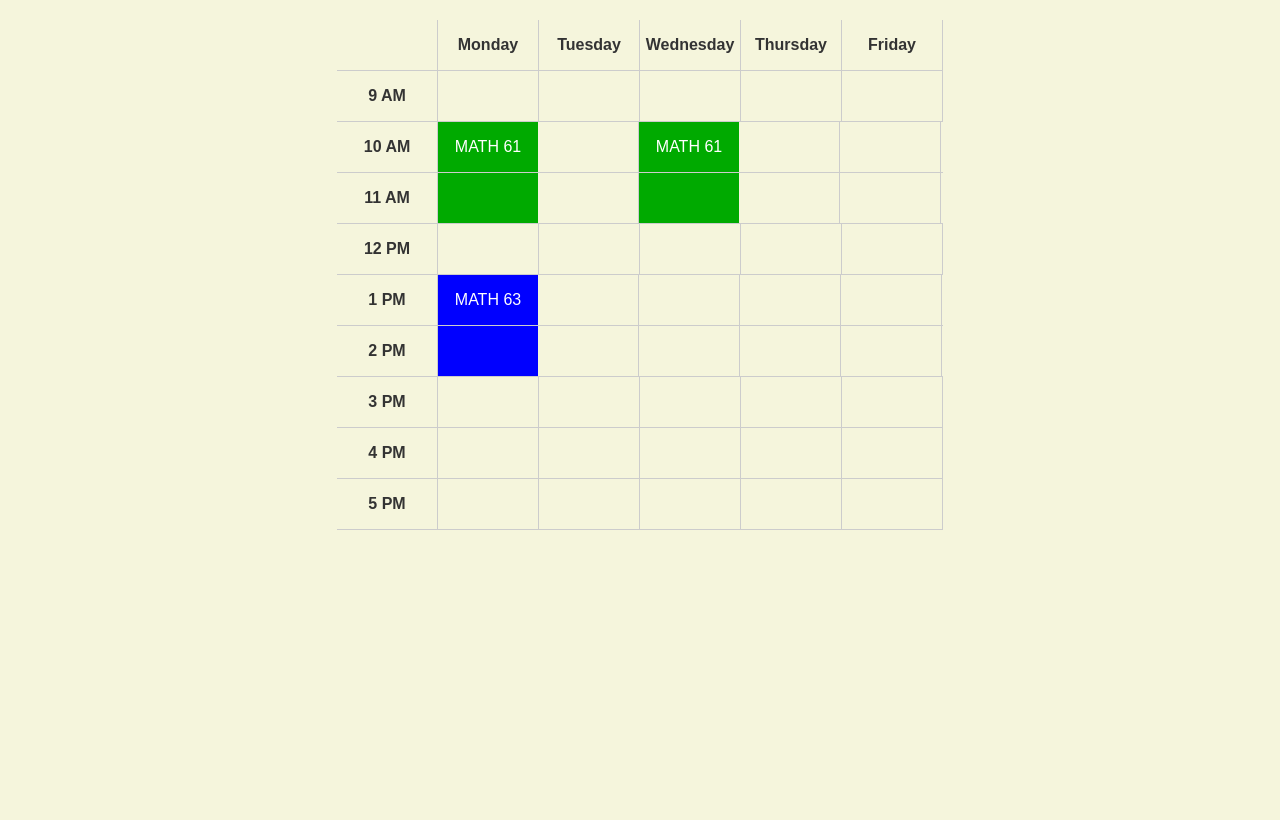
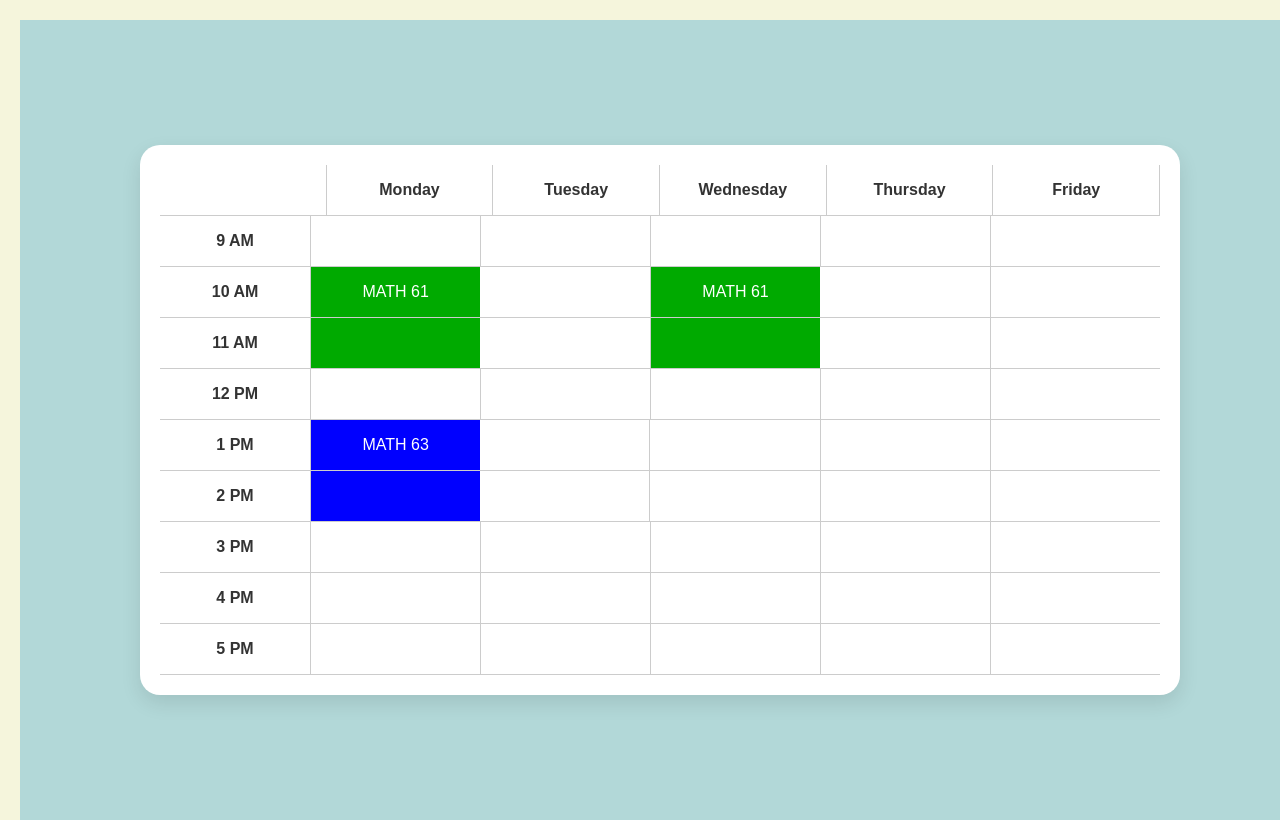
Before and after one commit to RogueArt/hack-with-pro-2023, a React (Create React App) app: page /app in a window 1280 px wide. Built offline with nearby package versions, Linux system fonts and the light colour scheme.

Commit message:
Please enter the commit message for your changes. Lines starting

```diff
--- a/src/App.js
+++ b/src/App.js
@@ -7,6 +7,7 @@ import { DATA } from './testData';
 import { BrowserRouter, Routes, Route } from 'react-router-dom'
 import { MoodPage } from './pages/MoodPage';
 import { LandingPage } from './pages/LandingPage';
+import CalendarPage from './pages/CalendarPage';
 
 function App() {
   const [events, setEvents] = useState(DATA.events)
@@ -29,7 +30,7 @@ function App() {
     <BrowserRouter>
       <Routes>
         <Route path="/" element={<LandingPage />}></Route>
-        <Route path="/app" element={<Calendar events={events} workingHours={workingHours} />}></Route>
+        <Route path="/app" element={<CalendarPage events={events} workingHours={workingHours} />}></Route>
         <Route path="/input" element={<TaskInput onSubmit={handleTaskSubmit} />}></Route>
         <Route path="/mood" element={<MoodPage />}></Route>
       </Routes>
--- a/src/components/Calendar.css
+++ b/src/components/Calendar.css
@@ -1,17 +1,21 @@
 .calendar {
   display: flex;
   flex-direction: column;
+  background-color: #fff;
+  border-radius: 20px;
+  padding: 20px;
+  box-shadow: 0px 8px 20px rgba(0, 0, 0, 0.1);
+  width: 1000px;
 }
 
 .calendar-header {
   display: flex;
   flex-direction: row;
   border-bottom: 1px solid #ccc;
-  max-width: fit-content;
 }
 
 .calendar-header-day {
-  width: 100px;
+  flex: 1;
   height: 50px;
   display: flex;
   align-items: center;
@@ -23,7 +27,6 @@
 .calendar-body {
   display: flex;
   flex-direction: column;
-  max-width: fit-content;
 }
 
 .calendar-row {
@@ -33,7 +36,7 @@
 }
 
 .calendar-hour {
-  width: 100px;
+  width: 150px;
   height: 50px;
   display: flex;
   align-items: center;
@@ -43,10 +46,14 @@
 }
 
 .calendar-cell {
-  width: 100px;
+  flex: 1;
   height: 50px;
   border-right: 1px solid #ccc;
   cursor: pointer;
+}
+
+.calendar-cell:last-child {
+  border-right: none;
 }
 
 .calendar-cell:hover {
@@ -57,22 +64,13 @@
   background-color: #007bff;
   color: white;
 }
-/*
-.calender-event {
-  color: white;
-} */
 
 .calendar-event {
   color: white;
-  /* padding: 5px; */
-  /* margin: 2px; */
-  /* border-radius: 3px; */
   font-size: 1rem;
   display: flex;
   justify-content: center;
   align-items: center;
-  /* text-align: left; */
-  /* text-align: center; */
   overflow: hidden;
   white-space: nowrap;
   text-overflow: ellipsis;
--- a/src/components/Calendar.js
+++ b/src/components/Calendar.js
@@ -1,10 +1,7 @@
 import React, { useState } from 'react'
 import './Calendar.css'
 
-// If an hour is the start of an event, then put the name there and oclor
-// If the next hour is part of an event, then background color only
 
-// 5 PM must be between 4 PM and 6 PM
 
 const days = ['Monday', 'Tuesday', 'Wednesday', 'Thursday', 'Friday']
 
--- /dev/null
+++ b/src/pages/CalendarPage.js
@@ -0,0 +1,11 @@
+import Calendar from "../components/Calendar";
+
+const CalendarPage = (props) => {
+    return (
+        <div style={{backgroundColor: '#b2d8d8', height: '100vh', width: '100vw', display: 'flex', justifyContent: 'center', alignItems: 'center'}}>
+            <Calendar events={props.events} workingHours={props.workingHours}></Calendar>
+        </div>
+    );
+}
+
+export default CalendarPage;
```
